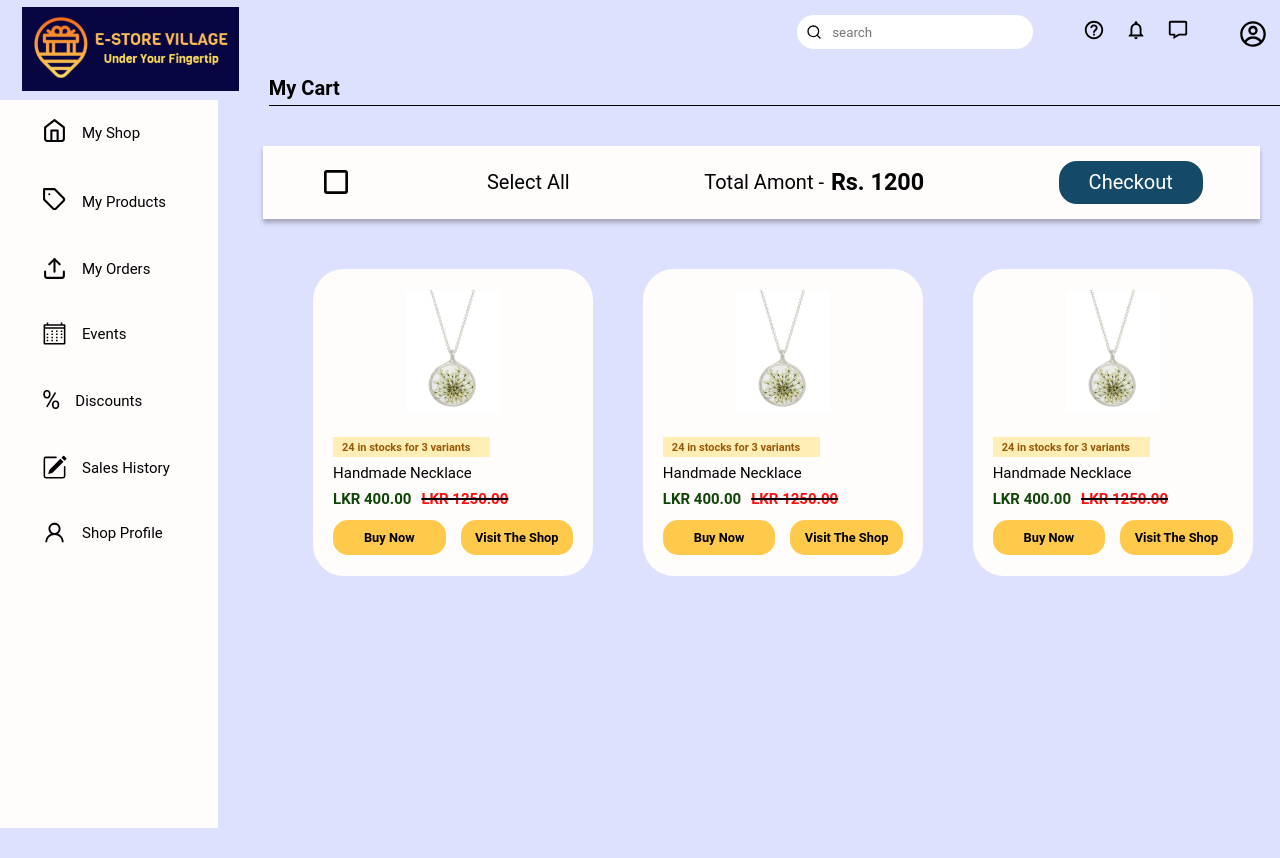
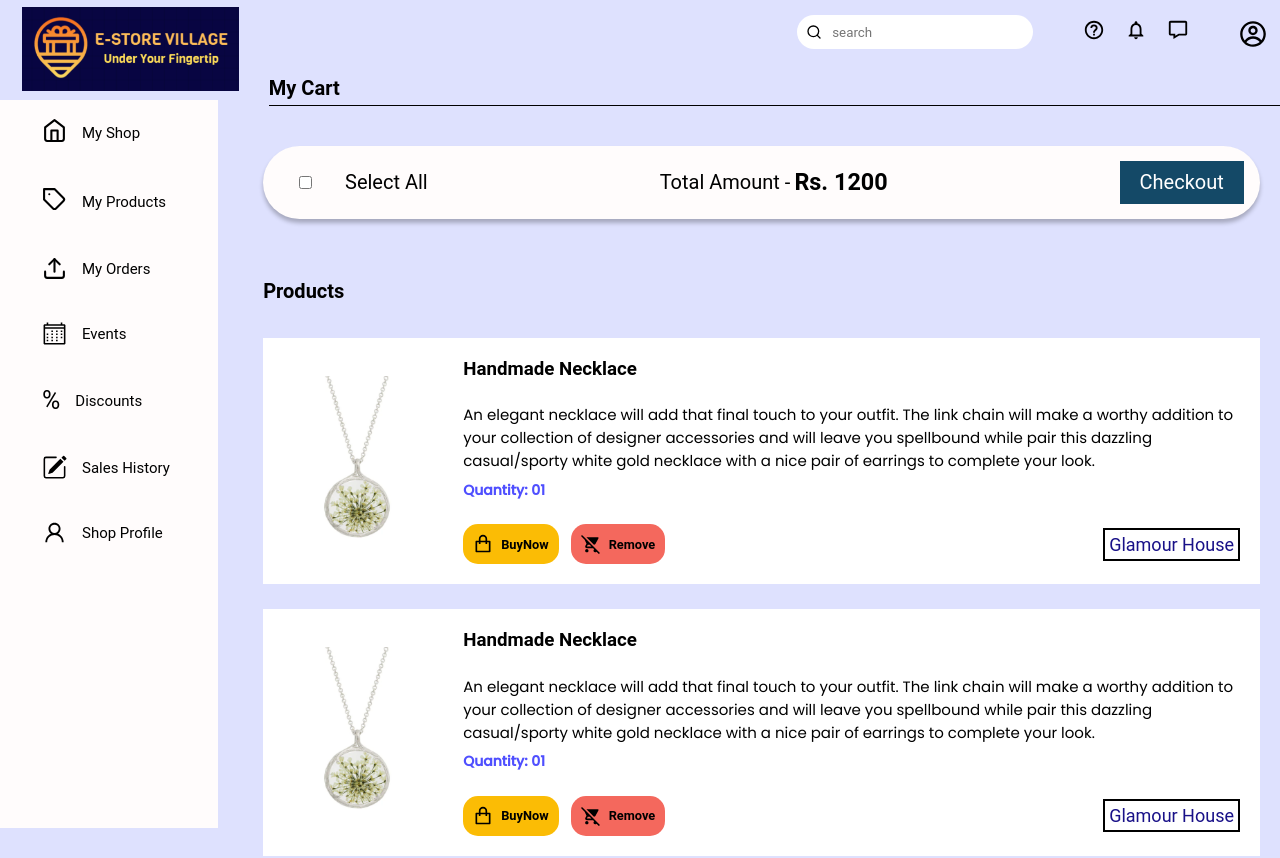
Before and after one commit to LakshaniNadeesha/E-StoreVillage, a React (Create React App) app: page /cart in a window 1280 px wide. Shown: the top 858 px of the page. Before the commit the page ends 800 px from the top, so only its background shows below. Built offline with nearby package versions, Linux system fonts and the light colour scheme; a web font is replaced by a local one.

Commit message:
Update Customer MyCart Files

```diff
--- a/src/pages/CustomerPage/MyCart/MyCart.js
+++ b/src/pages/CustomerPage/MyCart/MyCart.js
@@ -8,85 +8,31 @@ import {AiOutlineShoppingCart} from "react-icons/ai";
 import Rating from "react-rating";
 import {IoStarOutline} from "react-icons/io5";
 import {GrStar} from "react-icons/gr";
+import Giveaways from "../EventsPage/Giveaways/Giveaways";
+import CartProducts from "./CartProducts";
 
 
 const MyCart = () => {
-  return (
-    <div className="mycart-main-container">
+    const productList = [{}, {},{}];
+
+    return (
+    <div className="my-cart-main-container">
       <div className="my-cart-row">
-          <MdCheckBoxOutlineBlank size={32} />
-          <span className="my-cart-total-amout">Select All</span>
-        <span className="my-cart-total-amout">
-          Total Amont - <h3> Rs. 1200</h3>
+          <input type="checkbox" className="cart-checkbox"/>
+          <span className="my-cart-total-amount">Select All</span>
+        <span className="my-cart-total-amount">
+          Total Amount - <h3 className="total-price"> Rs. 1200</h3>
         </span>
 
         <button className="my-cart-checkout-btn">Checkout</button>
       </div>
-        <div className="add-cart">
-        <div className="add-products-cart">
-            <div style={{ display: "flex", justifyContent: "center" }}>
-                <img src={Chain} className="image-container" />
-            </div>
-            <p className="description">24 in stocks for 3 variants </p>
-            <h5 className="product-name">Handmade Necklace </h5>
-            <div className="price-container">
-                <span className="price">LKR 400.00</span>
-                <span className="grand-total">LKR 1250.00</span>
-            </div>
-            <div className="btn-row1">
-                <button className="yellow-btn1">
-                    Buy Now
-                </button>
-                <button className="yellow-btn1">
-                    Visit The Shop
-                </button>
+            <div className="cart-products-row-container">
+                <h3 className="my-cart-products-title">Products</h3>
             </div>
 
-            </div>
-
-            <div className="add-products-cart">
-                <div style={{ display: "flex", justifyContent: "center" }}>
-                    <img src={Chain} className="image-container" />
-                </div>
-                <p className="description">24 in stocks for 3 variants </p>
-                <h5 className="product-name">Handmade Necklace </h5>
-                <div className="price-container">
-                    <span className="price">LKR 400.00</span>
-                    <span className="grand-total">LKR 1250.00</span>
-                </div>
-                <div className="btn-row1">
-                    <button className="yellow-btn1">
-                        Buy Now
-                    </button>
-                    <button className="yellow-btn1">
-                        Visit The Shop
-                    </button>
-                </div>
-            </div>
-
-
-            <div className="add-products-cart">
-                <div style={{ display: "flex", justifyContent: "center" }}>
-                    <img src={Chain} className="image-container" />
-                </div>
-                <p className="description">24 in stocks for 3 variants </p>
-                <h5 className="product-name">Handmade Necklace </h5>
-                <div className="price-container">
-                    <span className="price">LKR 400.00</span>
-                    <span className="grand-total">LKR 1250.00</span>
-                </div>
-                <div className="btn-row1">
-                    <button className="yellow-btn1">
-                        Buy Now
-                    </button>
-                    <button className="yellow-btn1">
-                        Visit The Shop
-                    </button>
-                </div>
-            </div>
-
-
-            </div>
+            {productList.map((item, index) => (
+                <CartProducts key={index} />
+            ))}
 
     </div>
   );
--- a/src/pages/CustomerPage/MyCart/mycart.css
+++ b/src/pages/CustomerPage/MyCart/mycart.css
@@ -1,4 +1,4 @@
-.mycart-main-container {
+.my-cart-main-container {
   padding: 20px;
   width: 100%;
   margin-top: 2%;
@@ -9,18 +9,21 @@
   flex-direction: row;
   align-items: center;
   justify-content: space-around;
-  gap: 20px;
   width: 100%;
   background-color: #fffcfc;
   box-shadow: 0px 4px 4px rgba(0, 0, 0, 0.25);
   padding: 1.5% 0;
+  border-radius: 50px;
+}
+
+.cart-checkbox{
+  margin-left: 2%;
 }
 
 .my-cart-checkout-btn {
   background-color: #144967;
   color: white;
-  padding: 1% 3%;
-  border-radius: 18px;
+  padding: 1% 2%;
   font-size: 20px;
 }
 
@@ -28,107 +31,27 @@
   cursor: pointer;
 }
 
-.my-cart-total-amout {
+.my-cart-total-amount {
   flex-direction: row;
   display: flex;
   align-items: center;
   font-size: 20px;
-}
-.add-cart{
-  flex-direction: row;
-  display: flex;
-}
-.add-products-cart {
-  background: #fffcfc;
-  display: flex;
-  flex-direction: column;
-  align-self: flex-start;
-  width: 280px;
-  padding: 21px 20px;
-  border-radius: 31px;
-  margin-top: 5%;
-  margin-left: 5%;
+  margin-right: 20%;
 }
 
-.image-container {
-  width: 94px;
-  height: 123px;
-  object-fit: contain;
-}
-.description {
-  color: #9b5708;
-  background-color: #ffefb6;
-  align-self: flex-start;
-  font-size: 11px;
-  padding-left: 9px;
-  padding-right: 20px;
-  height: 20px;
-  align-items: center;
-  display: flex;
-  margin-top: 10%;
-  font-weight: bold;
+.total-price{
+  margin-left: 4px;
 }
 
-.price-container {
-  flex: row;
-  align-items: center;
-  gap: 10px;
-  display: flex;
-}
-
-.btn-row1 {
+.cart-products-row-container{
   display: flex;
   flex-direction: row;
   align-items: center;
-  gap: 15px;
-  margin-top: 5%;
-}
-.yellow-btn1 {
-  flex: 50%;
-  justify-content: center;
-  align-items: center;
-  background-color: #ffc029d4;
-  padding: 10px;
-  border-radius: 15px;
-  font-weight: bold;
-  font-size: 80%;
+  justify-content: space-between;
 }
 
-.yellow-btn1:hover{
-  cursor: pointer;
+.my-cart-products-title{
+  margin-top: 6%;
+  margin-bottom: 1%;
+  font-size: 20px;
 }
-
-.product-name {
-  font-weight: 400;
-  font-size: 15px;
-  margin-top: 3%;
-  margin-bottom: 3%;
-}
-
-.price {
-  font-weight: bold;
-  font-size: 15px;
-  color: #0f4506;
-}
-
-.grand-total {
-  font-weight: bold;
-  font-size: 15px;
-  color: #ff0e0e;
-  text-decoration: line-through;
-  text-decoration-color: black;
-  text-decoration-thickness: 2px;
-}
-
-.rating-container {
-  margin-top: 5%;
-  flex-direction: row;
-  justify-content: center;
-  display: flex;
-  align-items: center;
-  gap: 4px;
-}
-
-h3{
-  margin-left: 7px;
-}
```
